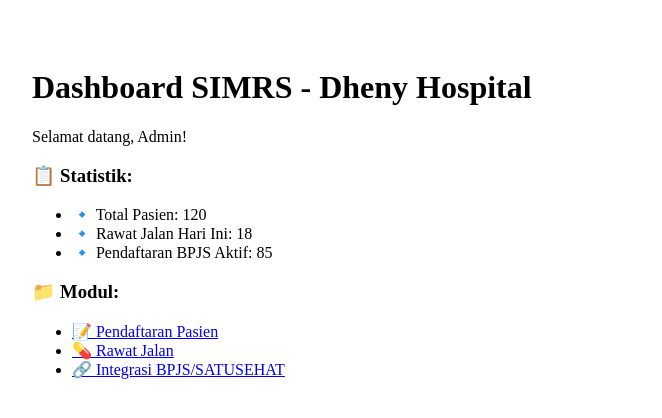
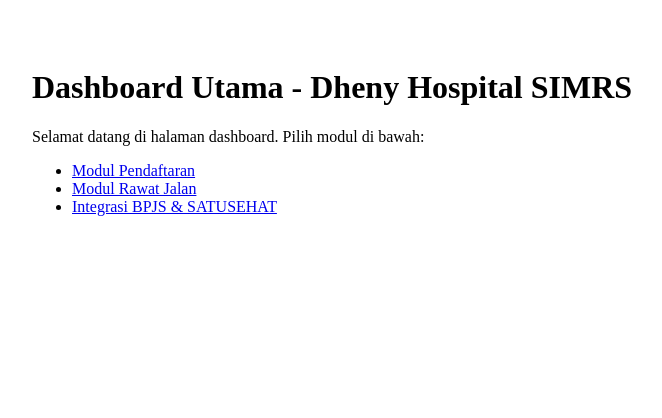
Before and after one commit to finnickmax/dheny-hospital, a Next.js app: page /dashboard in a window 1280 px wide. Shown: the top 418 px of the page, without its empty margins (16-678 px from the left). Built offline with nearby package versions, Linux system fonts and the light colour scheme.

Commit message:
Update dashboard.js

```diff
--- a/pages/dashboard.js
+++ b/pages/dashboard.js
@@ -1,21 +1,12 @@
 export default function Dashboard() {
   return (
     <div style={{ padding: 40 }}>
-      <h1>Dashboard SIMRS - Dheny Hospital</h1>
-      <p>Selamat datang, Admin!</p>
-
-      <h3>📋 Statistik:</h3>
+      <h1>Dashboard Utama - Dheny Hospital SIMRS</h1>
+      <p>Selamat datang di halaman dashboard. Pilih modul di bawah:</p>
       <ul>
-        <li>🔹 Total Pasien: 120</li>
-        <li>🔹 Rawat Jalan Hari Ini: 18</li>
-        <li>🔹 Pendaftaran BPJS Aktif: 85</li>
-      </ul>
-
-      <h3>📁 Modul:</h3>
-      <ul>
-        <li><a href="/pendaftaran">📝 Pendaftaran Pasien</a></li>
-        <li><a href="/rawatjalan">💊 Rawat Jalan</a></li>
-        <li><a href="/integrasi">🔗 Integrasi BPJS/SATUSEHAT</a></li>
+        <li><a href="/pendaftaran">Modul Pendaftaran</a></li>
+        <li><a href="/rawatjalan">Modul Rawat Jalan</a></li>
+        <li><a href="/integrasi">Integrasi BPJS & SATUSEHAT</a></li>
       </ul>
     </div>
   );
```
